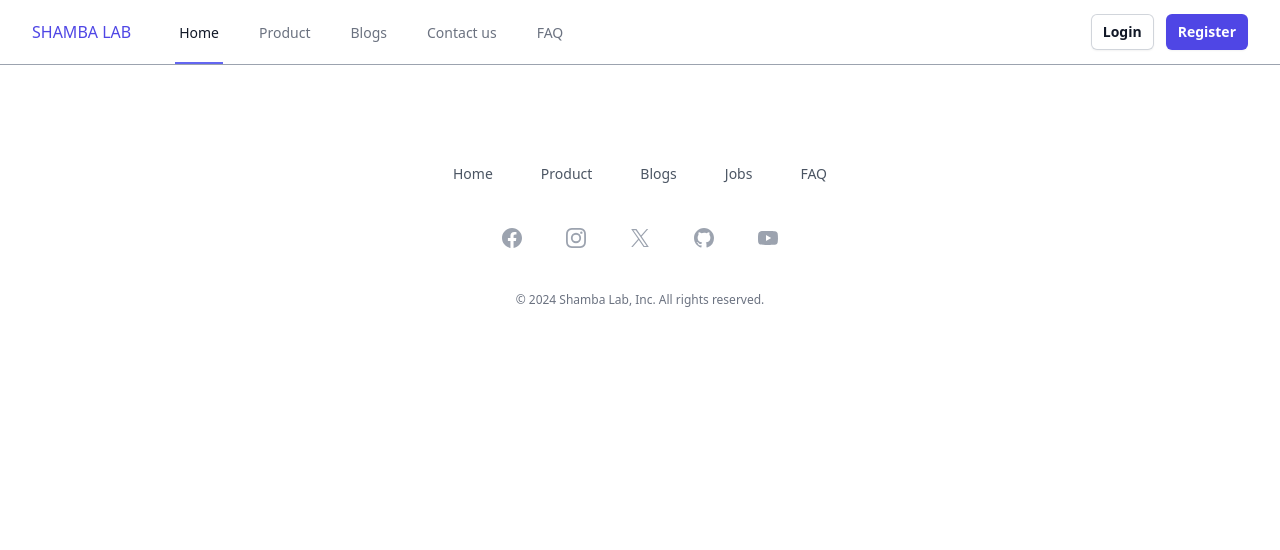
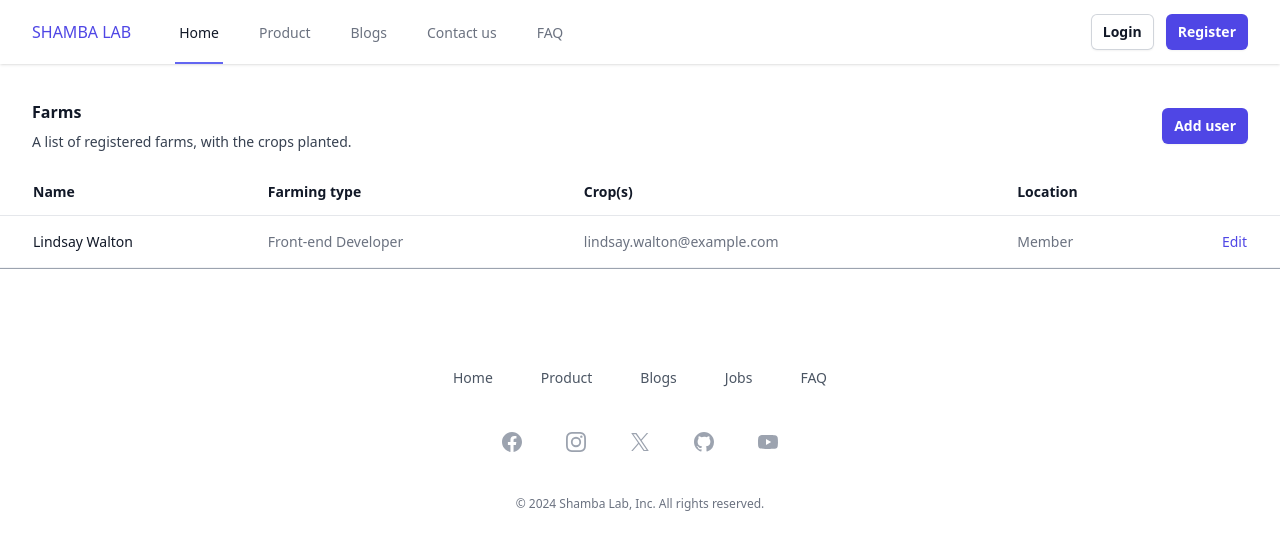
Before and after one commit to lennyjuma/shamba-ui, a Vue app: page /profile in a window 1280 px wide. Shown: the top 550 px of the page. Built offline with nearby package versions, Linux system fonts and the light colour scheme; what highcharts-vue would draw is missing.

Commit message:
added farms

```diff
--- a/src/components/navigation/Nav_bar.vue
+++ b/src/components/navigation/Nav_bar.vue
@@ -41,13 +41,13 @@
             <transition enter-active-class="transition ease-out duration-200" enter-from-class="transform opacity-0 scale-95" enter-to-class="transform opacity-100 scale-100" leave-active-class="transition ease-in duration-75" leave-from-class="transform opacity-100 scale-100" leave-to-class="transform opacity-0 scale-95">
               <MenuItems class="absolute right-0 z-10 mt-2 w-48 origin-top-right rounded-md bg-white py-1 shadow-lg ring-1 ring-black ring-opacity-5 focus:outline-none">
                 <MenuItem v-slot="{ active }">
-                  <a href="#" :class="[active ? 'bg-gray-100' : '', 'block px-4 py-2 text-sm text-gray-700']">Your Profile</a>
+                  <router-link to="/profile" :class="[active ? 'bg-gray-100' : '', 'block px-4 py-2 text-sm text-gray-700']">Your farms</router-link>
                 </MenuItem>
                 <MenuItem v-slot="{ active }">
                   <a href="#" :class="[active ? 'bg-gray-100' : '', 'block px-4 py-2 text-sm text-gray-700']">Settings</a>
                 </MenuItem>
                 <MenuItem v-slot="{ active }">
-                  <button @click="signOut()" :class="[active ? 'bg-gray-100' : '', 'block px-4 py-2 text-sm text-gray-700']">Sign aout</button>
+                  <button @click="signOut()" :class="[active ? 'bg-gray-100' : '', 'block px-4 py-2 text-sm text-gray-700']">Sign out</button>
                 </MenuItem>
               </MenuItems>
             </transition>
@@ -92,9 +92,9 @@
           </button>
         </div>
         <div class="mt-3 space-y-1">
-          <DisclosureButton as="a" href="#" class="block px-4 py-2 text-base font-medium text-gray-500 hover:bg-gray-100 hover:text-gray-800">Your Profile</DisclosureButton>
+          <DisclosureButton as="a" href="/profile" class="block px-4 py-2 text-base font-medium text-gray-500 hover:bg-gray-100 hover:text-gray-800">Your farms</DisclosureButton>
           <DisclosureButton as="a" href="#" class="block px-4 py-2 text-base font-medium text-gray-500 hover:bg-gray-100 hover:text-gray-800">Settings</DisclosureButton>
-          <DisclosureButton as="a" href="#" class="block px-4 py-2 text-base font-medium text-gray-500 hover:bg-gray-100 hover:text-gray-800">Sign out</DisclosureButton>
+          <DisclosureButton as="a" @click="signOut()"  class="block px-4 py-2 text-base font-medium text-gray-500 hover:bg-gray-100 hover:text-gray-800">Sign out</DisclosureButton>
         </div>
       </div>
     </DisclosurePanel>
--- a/src/router/index.ts
+++ b/src/router/index.ts
@@ -48,6 +48,11 @@ const router = createRouter({
       path: '/register',
       name: 'sign up',
       component: () => import('../views/auth/register.vue')
+    },
+    {
+      path: '/profile',
+      name: 'Profile',
+      component: () => import('../views/profile/shamba_table.vue')
     }
   ]
 })
--- a/src/views/auth/register.vue
+++ b/src/views/auth/register.vue
@@ -1,5 +1,5 @@
 <template>
-  <div class="mx-auto max-w-7xl py-10">
+  <div class="mx-auto max-w-7xl py-10 px-5">
     <div class="space-y-12">
 
       <div class="border-b border-gray-900/10 pb-12">
--- /dev/null
+++ b/src/views/profile/shamba_table.vue
@@ -0,0 +1,60 @@
+<template>
+  <div>
+    <div class="mx-auto max-w-7xl pt-9 pb-2 px-4 sm:px-6 lg:px-8">
+      <div class="sm:flex sm:items-center">
+        <div class="sm:flex-auto">
+          <h1 class="text-base font-semibold leading-6 text-gray-900">Farms</h1>
+          <p class="mt-2 text-sm text-gray-700">A list of registered farms, with the crops planted.</p>
+        </div>
+        <div class="mt-4 sm:ml-16 sm:mt-0 sm:flex-none">
+          <button type="button" class="block rounded-md bg-indigo-600 px-3 py-2 text-center text-sm font-semibold text-white shadow-sm hover:bg-indigo-500 focus-visible:outline focus-visible:outline-2 focus-visible:outline-offset-2 focus-visible:outline-indigo-600">Add user</button>
+        </div>
+      </div>
+    </div>
+    <div class="mt-2 flow-root overflow-hidden">
+      <div class="mx-auto max-w-7xl px-4 sm:px-6 lg:px-8">
+        <table class="w-full text-left">
+          <thead class="bg-white">
+          <tr>
+            <th scope="col" class="relative isolate py-3.5 pr-3 text-left text-sm font-semibold text-gray-900">
+              Name
+              <div class="absolute inset-y-0 right-full -z-10 w-screen border-b border-b-gray-200" />
+              <div class="absolute inset-y-0 left-0 -z-10 w-screen border-b border-b-gray-200" />
+            </th>
+            <th scope="col" class="hidden px-3 py-3.5 text-left text-sm font-semibold text-gray-900 sm:table-cell">Farming type</th>
+            <th scope="col" class="hidden px-3 py-3.5 text-left text-sm font-semibold text-gray-900 md:table-cell">Crop(s)</th>
+            <th scope="col" class="px-3 py-3.5 text-left text-sm font-semibold text-gray-900">Location</th>
+            <th scope="col" class="relative py-3.5 pl-3">
+              <span class="sr-only">Edit</span>
+            </th>
+          </tr>
+          </thead>
+          <tbody>
+          <tr v-for="person in people" :key="person.email">
+            <td class="relative py-4 pr-3 text-sm font-medium text-gray-900">
+              {{ person.name }}
+              <div class="absolute bottom-0 right-full h-px w-screen bg-gray-100" />
+              <div class="absolute bottom-0 left-0 h-px w-screen bg-gray-100" />
+            </td>
+            <td class="hidden px-3 py-4 text-sm text-gray-500 sm:table-cell">{{ person.title }}</td>
+            <td class="hidden px-3 py-4 text-sm text-gray-500 md:table-cell">{{ person.email }}</td>
+            <td class="px-3 py-4 text-sm text-gray-500">{{ person.role }}</td>
+            <td class="relative py-4 pl-3 text-right text-sm font-medium">
+              <a href="#" class="text-indigo-600 hover:text-indigo-900"
+              >Edit<span class="sr-only">, {{ person.name }}</span></a
+              >
+            </td>
+          </tr>
+          </tbody>
+        </table>
+      </div>
+    </div>
+  </div>
+</template>
+
+<script setup lang="ts">
+const people = [
+  { name: 'Lindsay Walton', title: 'Front-end Developer', email: 'lindsay.walton@example.com', role: 'Member' },
+  // More people...
+]
+</script>
```
Also changed, not shown: src/views/profile/shamba.vue (renamed from src/views/auth/shamba.vue).
